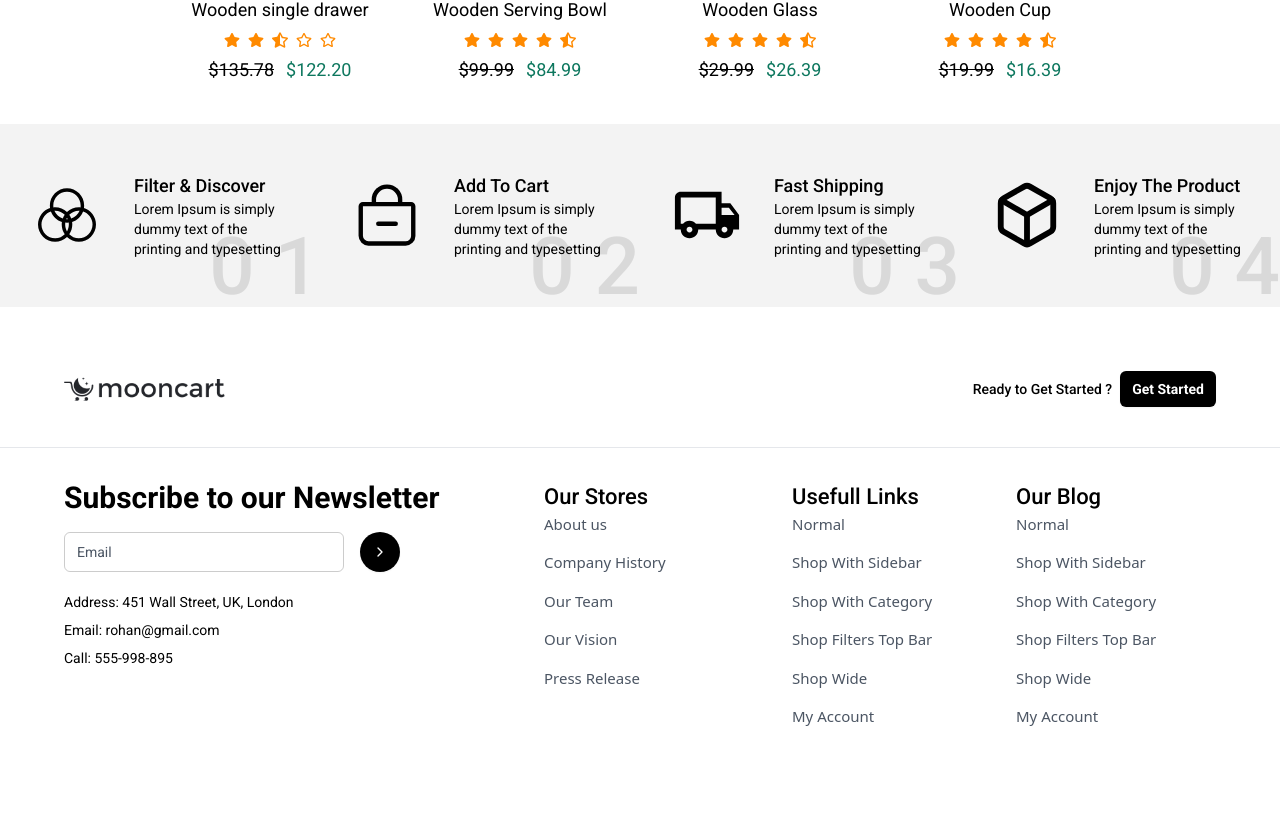
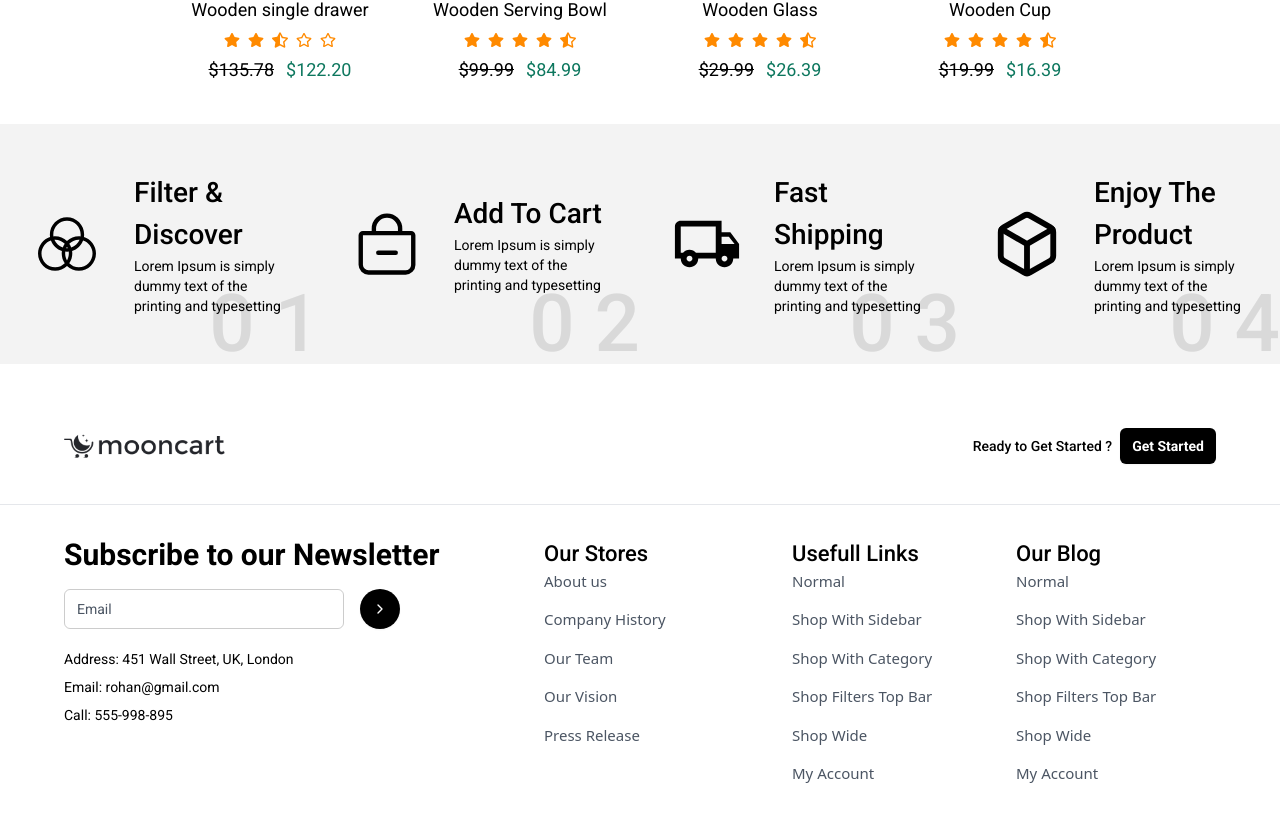
Before and after one commit to Rohhaannn/Mooncart, a React (Vite) app: page /product-details/1 in a window 1280 px wide. Shown: the part 2099-2920 px from the top of the page. Before the commit the page ends 2883 px from the top, so only its background shows below. Built offline with nearby package versions, Linux system fonts and the light colour scheme.

Commit message:
key prop issue resolved

```diff
--- a/src/components/hero/InstagramPost.jsx
+++ b/src/components/hero/InstagramPost.jsx
@@ -1,6 +1,6 @@
-import React from 'react'
+import React from 'react';
 import { instagramPosts } from '../../assets/data/data';
-import { IoIosColorFilter }  from 'react-icons/io';
+import { IoIosColorFilter } from 'react-icons/io';
 import { IoBagRemoveOutline } from 'react-icons/io5';
 import { MdOutlineLocalShipping } from 'react-icons/md';
 import { FiBox } from 'react-icons/fi';
@@ -9,38 +9,35 @@ import { Caption, Title } from '../common/CustomComponent';
 const filterDiscoverItems = [
   {
     id: 1,
-    title: "Filter & Discover",
+    title: 'Filter & Discover',
     icon: <IoIosColorFilter size={70} />,
-    description: "Lorem Ipsum is simply dummy text of the printing and typesetting",
+    description: 'Lorem Ipsum is simply dummy text of the printing and typesetting',
   },
   {
     id: 2,
-    title: "Add To Cart",
+    title: 'Add To Cart',
     icon: <IoBagRemoveOutline size={70} />,
-    description: "Lorem Ipsum is simply dummy text of the printing and typesetting",
+    description: 'Lorem Ipsum is simply dummy text of the printing and typesetting',
   },
   {
     id: 3,
-    title: "Fast Shipping",
+    title: 'Fast Shipping',
     icon: <MdOutlineLocalShipping size={70} />,
-    description: "Lorem Ipsum is simply dummy text of the printing and typesetting",
+    description: 'Lorem Ipsum is simply dummy text of the printing and typesetting',
   },
   {
     id: 4,
-    title: "Enjoy The Product",
+    title: 'Enjoy The Product',
     icon: <FiBox size={70} />,
-    description: "Lorem Ipsum is simply dummy text of the printing and typesetting",
+    description: 'Lorem Ipsum is simply dummy text of the printing and typesetting',
   },
 ];
-
-
 
 const InstagramPost = () => {
   return (
     <>
-      <section className=' post grid-cols-1 grid md:grid-cols-3 lg:grid-cols-6'>
-        {instagramPosts.map((post)=>(
-          <>
+      <section className='post grid-cols-1 grid md:grid-cols-3 lg:grid-cols-6'>
+        {instagramPosts.map((post) => (
           <div className='h-72 lg:h-80 overflow-hidden' key={post.id}>
             <img
               src={post.image}
@@ -48,38 +45,123 @@ const InstagramPost = () => {
               className='w-full h-full object-cover transition-transform ease-in-out hover:-rotate-12 hover:scale-125'
             />
           </div>
-          </>
         ))}
       </section>
-      <FilterDiscover/>
+      <FilterDiscover />
     </>
-  )
-}
+  );
+};
 
-export default InstagramPost
-
+export default InstagramPost;
 
 export const FilterDiscover = () => {
   return (
-    <>
-
     <section className='grid-cols-1 grid md:grid-cols-2 lg:grid-cols-4 bg-white-100'>
-        {filterDiscoverItems.map((post)=>(
-          <>
-            <div className='flex items-center gap-8 p-8 py-12 relative'>
+      {filterDiscoverItems.map((post) => (
+        <div className='flex items-center gap-8 p-8 py-12 relative' key={post.id}>
           <div className='icon'>
             <i>{post.icon}</i>
           </div>
           <div>
-                <Title>{post.title}</Title>
+            <Title level={3}>{post.title}</Title>
             <Caption>{post.description}</Caption>
-                <Title level={1} className="absolute -bottom-5 right-0 opacity-10"> 0 {post.id}</Title>
+            <Title level={1} className="absolute -bottom-5 right-0 opacity-10">0 {post.id}</Title>
           </div>
         </div>
-          </>
       ))}
     </section>
+  );
+};
 
-    </>
-  )
-}
+
+
+
+
+
+
+
+// import React from 'react'
+// import { instagramPosts } from '../../assets/data/data';
+// import { IoIosColorFilter }  from 'react-icons/io';
+// import { IoBagRemoveOutline } from 'react-icons/io5';
+// import { MdOutlineLocalShipping } from 'react-icons/md';
+// import { FiBox } from 'react-icons/fi';
+// import { Caption, Title } from '../common/CustomComponent';
+
+// const filterDiscoverItems = [
+//   {
+//     id: 1,
+//     title: "Filter & Discover",
+//     icon: <IoIosColorFilter size={70} />,
+//     description: "Lorem Ipsum is simply dummy text of the printing and typesetting",
+//   },
+//   {
+//     id: 2,
+//     title: "Add To Cart",
+//     icon: <IoBagRemoveOutline size={70} />,
+//     description: "Lorem Ipsum is simply dummy text of the printing and typesetting",
+//   },
+//   {
+//     id: 3,
+//     title: "Fast Shipping",
+//     icon: <MdOutlineLocalShipping size={70} />,
+//     description: "Lorem Ipsum is simply dummy text of the printing and typesetting",
+//   },
+//   {
+//     id: 4,
+//     title: "Enjoy The Product",
+//     icon: <FiBox size={70} />,
+//     description: "Lorem Ipsum is simply dummy text of the printing and typesetting",
+//   },
+// ];
+
+
+
+// const InstagramPost = () => {
+//   return (
+//     <>
+//       <section className=' post grid-cols-1 grid md:grid-cols-3 lg:grid-cols-6'>
+//         {instagramPosts.map((post)=>(
+//           <>
+//             <div className='h-72 lg:h-80 overflow-hidden' key={post.id}>
+//               <img
+//                 src={post.image}
+//                 alt=""
+//                 className='w-full h-full object-cover transition-transform ease-in-out hover:-rotate-12 hover:scale-125'
+//               />
+//             </div>
+//           </>
+//         ))}
+//       </section>
+//       <FilterDiscover/>
+//     </>
+//   )
+// }
+
+// export default InstagramPost
+
+
+// export const FilterDiscover = () => {
+//   return (
+//     <>
+
+//       <section className='grid-cols-1 grid md:grid-cols-2 lg:grid-cols-4 bg-white-100'>
+//         {filterDiscoverItems.map((post)=>(
+//           <>
+//             <div className='flex items-center gap-8 p-8 py-12 relative'>
+//               <div className='icon'>
+//                 <i>{post.icon}</i>
+//               </div>
+//               <div>
+//                 <Title>{post.title}</Title>
+//                 <Caption>{post.description}</Caption>
+//                 <Title level={1} className="absolute -bottom-5 right-0 opacity-10"> 0 {post.id}</Title>
+//               </div>
+//             </div>
+//           </>
+//         ))}
+//       </section>
+
+//     </>
+//   )
+// }
```
Lines whose indentation alone changed are shown as unchanged.
